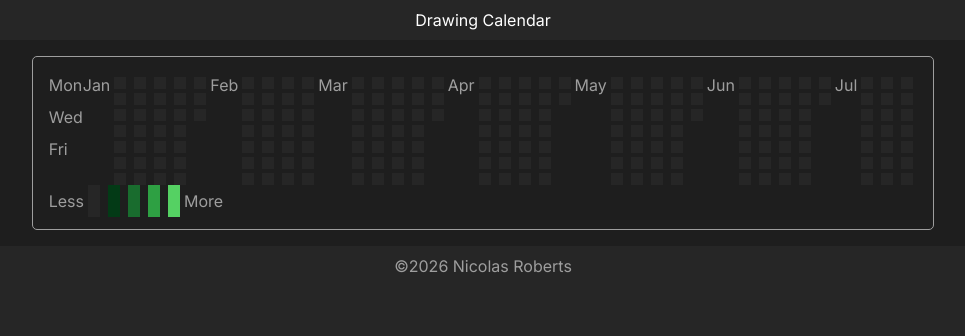
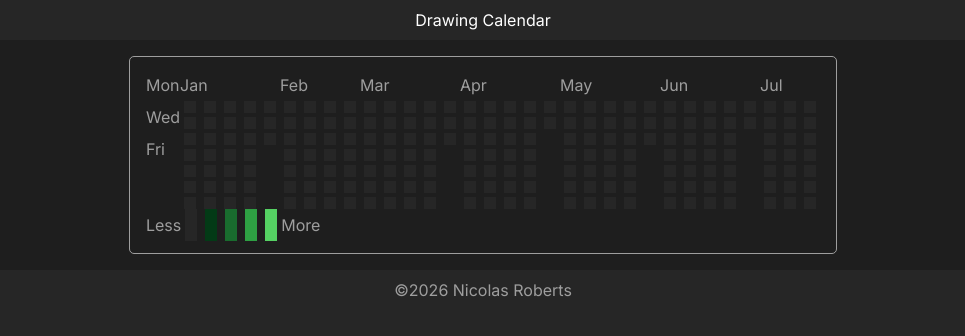
Before and after one commit to nicogroberts/drawing-calendar, a website built with Vite: page index.html in a window 1280 px wide. Shown: the whole page, without its empty margins (157-1122 px from the left). Built offline with nearby package versions, Linux system fonts and the light colour scheme.

Commit message:
added cell container

```diff
--- a/src/calendar.js
+++ b/src/calendar.js
@@ -114,11 +114,14 @@ const generateCalendar = () => {
         month.classList.add("month");
         month.textContent = Object.keys(daysOfTheMonth)[i];
         months.appendChild(month);
+        const cellContainer = document.createElement("div");
+        cellContainer.classList.add("cell-container");
+        month.appendChild(cellContainer);
 
         // Create cols div
         let col = document.createElement("div");
         col.classList.add("col");
-        month.appendChild(col);
+        cellContainer.appendChild(col);
 
         let dayCounter = 0;
 
@@ -133,7 +136,7 @@ const generateCalendar = () => {
                 if (dayCounter === 7) {
                     col = document.createElement("div");
                     col.classList.add("col");
-                    month.appendChild(col);
+                    cellContainer.appendChild(col);
                     dayCounter = 0;
                 }
             }
@@ -153,7 +156,7 @@ const generateCalendar = () => {
                 if (dayCounter === 7) {
                     col = document.createElement("div");
                     col.classList.add("col");
-                    month.appendChild(col);
+                    cellContainer.appendChild(col);
                     dayCounter = 0;
                 }
             }
--- a/src/style.css
+++ b/src/style.css
@@ -52,7 +52,7 @@ main {
 }
 
 .month {
-  display: flex;
+
 }
 
 .days-container {
@@ -68,6 +68,10 @@ main {
   margin-bottom: 0.5rem;
 }
 
+.cell-container {
+  display: flex;
+}
+
 .cell {
   background-color: var(--secondary-color);
   padding: 6px;
```
